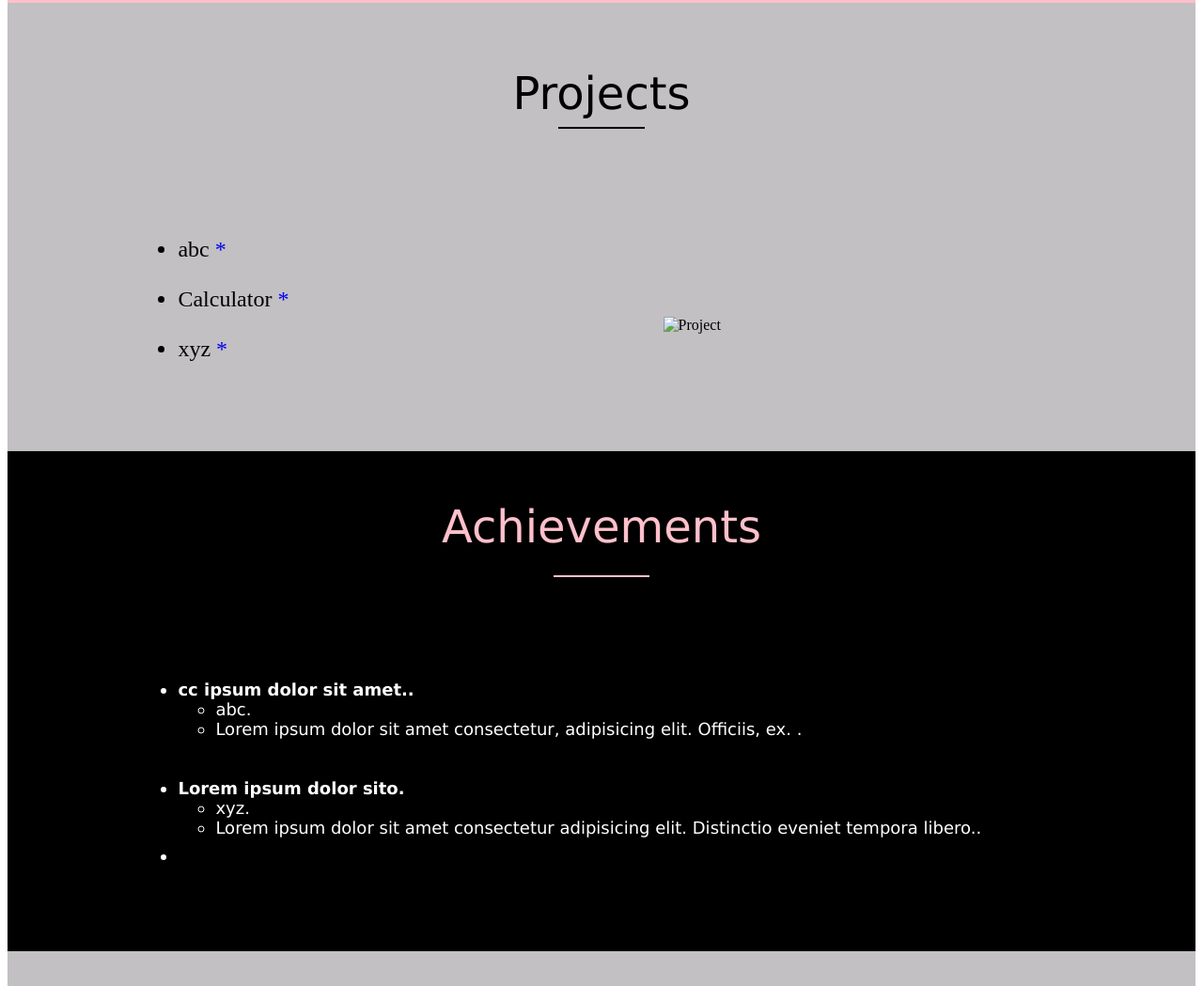
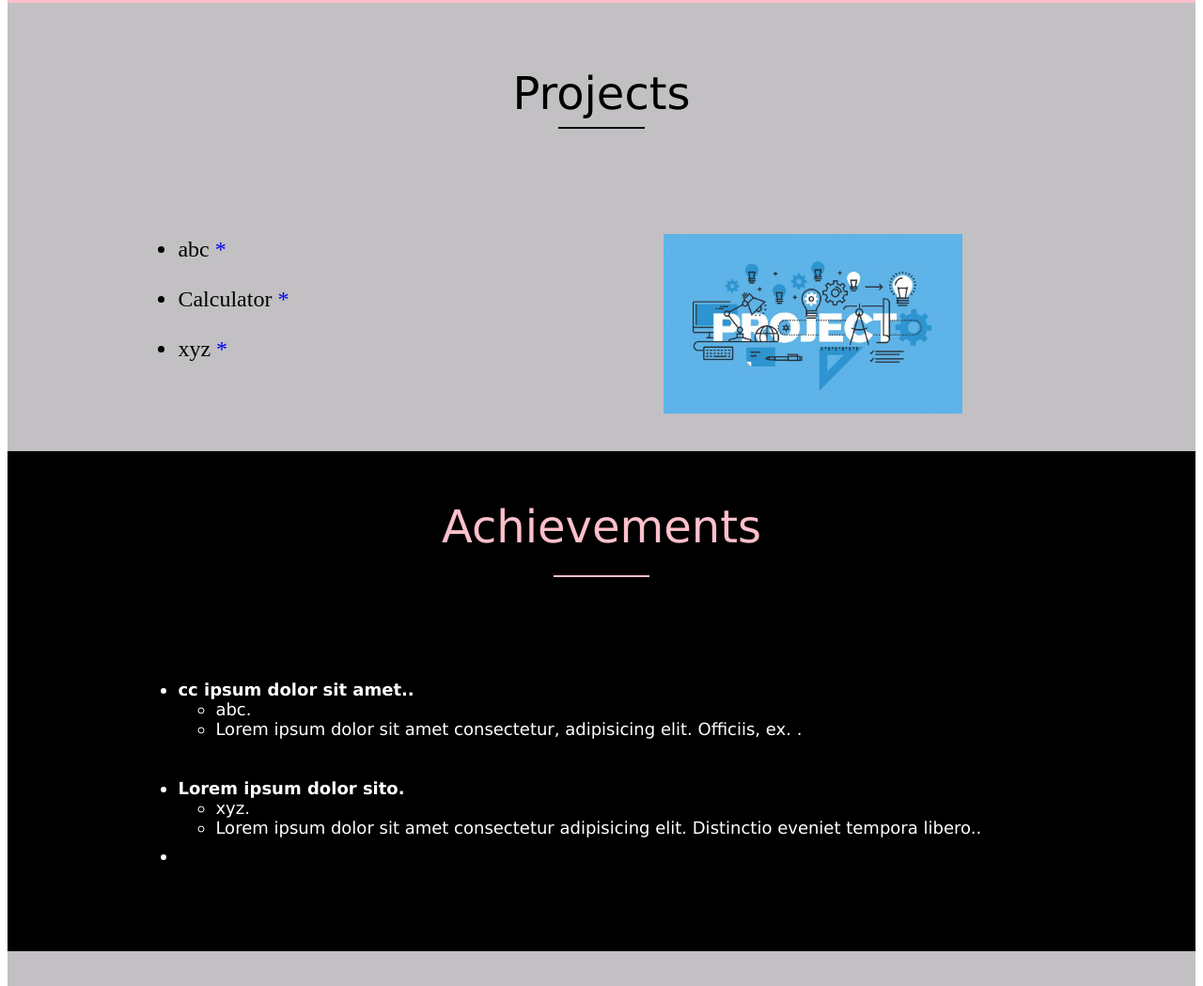
Before and after one commit to dbhumiika/dbhumiika.github.io, a plain HTML site: page index.html in a window 1280 px wide. Shown: the part 1857-2906 px from the top of the page at 94% size. Drawn offline with Linux system fonts and the light colour scheme.

Commit message:
Update index.html

```diff
--- a/index.html
+++ b/index.html
@@ -244,7 +244,7 @@
 						</td>
 
 						<td width="45%">
-							<img src="C:\Users\91782\Desktop\download.jpg" alt="Project" width="75%">
+							<img src="ProjectManagement.jpg" alt="Project" width="75%">
 						</td>
 					</tr>
 				</table>
```
